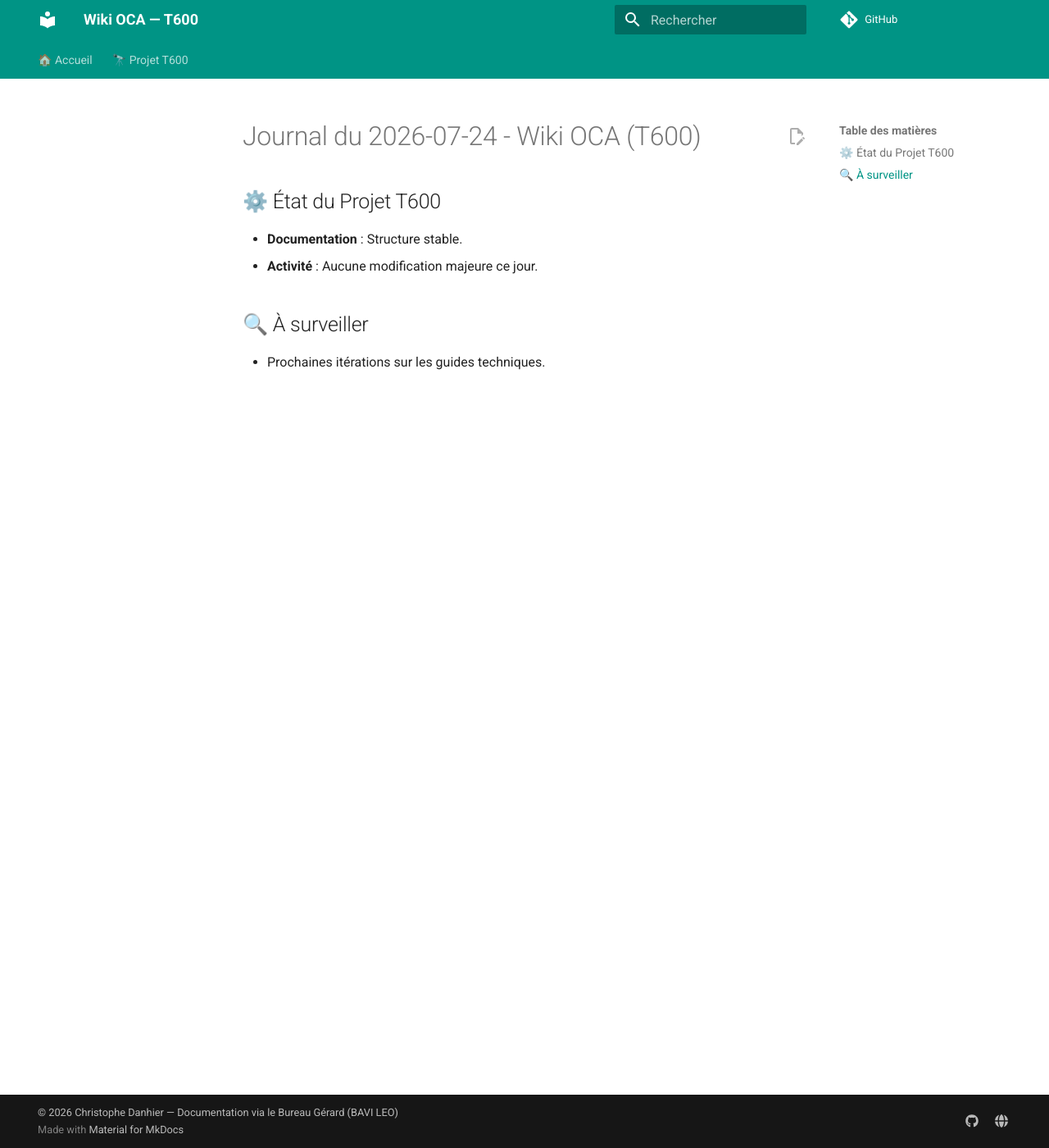
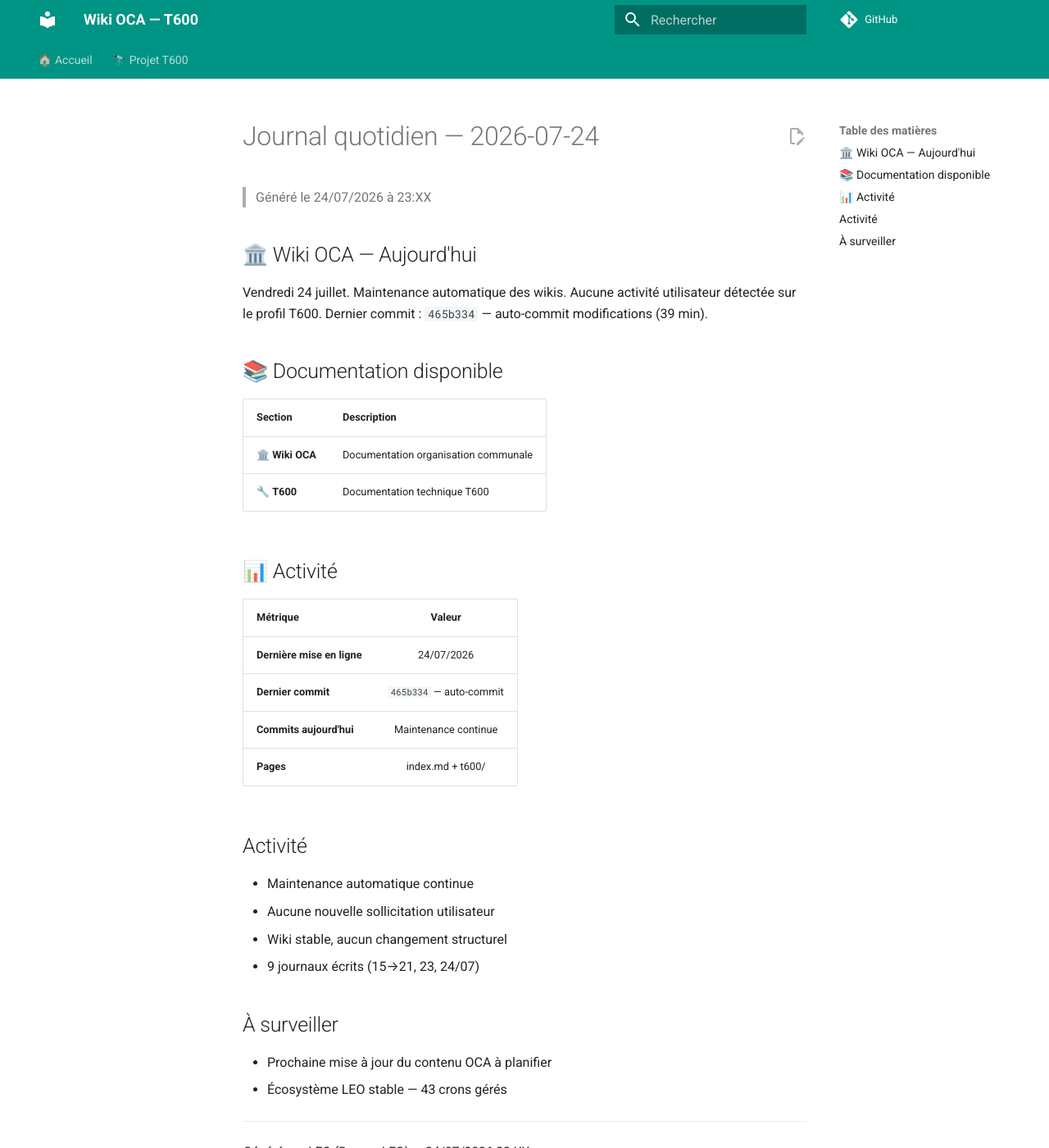
Before and after one commit to christophedanhier-hash/wiki-oca, an MkDocs documentation site: the page built from docs/journal-2026-07-24.md, in a window 1280 px wide and 1400 px high. Shown: the whole window at 82% size. Built offline with MkDocs 1.6.1 and Material for MkDocs 9.7.7, drawn with Linux system fonts in a browser that asks for light colours; comment, search, counter and statistics services are not loaded; some of the changed text lies outside the part shown.

Commit message:
chore: auto-commit modifications

```diff
--- a/docs/journal-2026-07-24.md
+++ b/docs/journal-2026-07-24.md
@@ -1,8 +1,39 @@
-# Journal du 2026-07-24 - Wiki OCA (T600)
+# Journal quotidien — 2026-07-24
 
-## ⚙️ État du Projet T600
-- **Documentation** : Structure stable.
-- **Activité** : Aucune modification majeure ce jour.
+> Généré le 24/07/2026 à 23:XX
 
-## 🔍 À surveiller
-- Prochaines itérations sur les guides techniques.
+## 🏛️ Wiki OCA — Aujourd'hui
+
+Vendredi 24 juillet. Maintenance automatique des wikis. Aucune activité utilisateur détectée sur le profil T600. Dernier commit : `465b334` — auto-commit modifications (39 min).
+
+## 📚 Documentation disponible
+
+| Section | Description |
+|---------|-------------|
+| 🏛️ **Wiki OCA** | Documentation organisation communale |
+| 🔧 **T600** | Documentation technique T600 |
+
+## 📊 Activité
+
+| Métrique | Valeur |
+|----------|:------:|
+| **Dernière mise en ligne** | 24/07/2026 |
+| **Dernier commit** | `465b334` — auto-commit |
+| **Commits aujourd'hui** | Maintenance continue |
+| **Pages** | index.md + t600/ |
+
+## Activité
+
+- Maintenance automatique continue
+- Aucune nouvelle sollicitation utilisateur
+- Wiki stable, aucun changement structurel
+- 9 journaux écrits (15→21, 23, 24/07)
+
+## À surveiller
+
+- Prochaine mise à jour du contenu OCA à planifier
+- Écosystème LEO stable — 43 crons gérés
+
+---
+
+*Généré par LEO (Bureau LEO) — 24/07/2026 23:XX*
```
Also changed, not shown: docs/index.md (+1 -1 lines).
